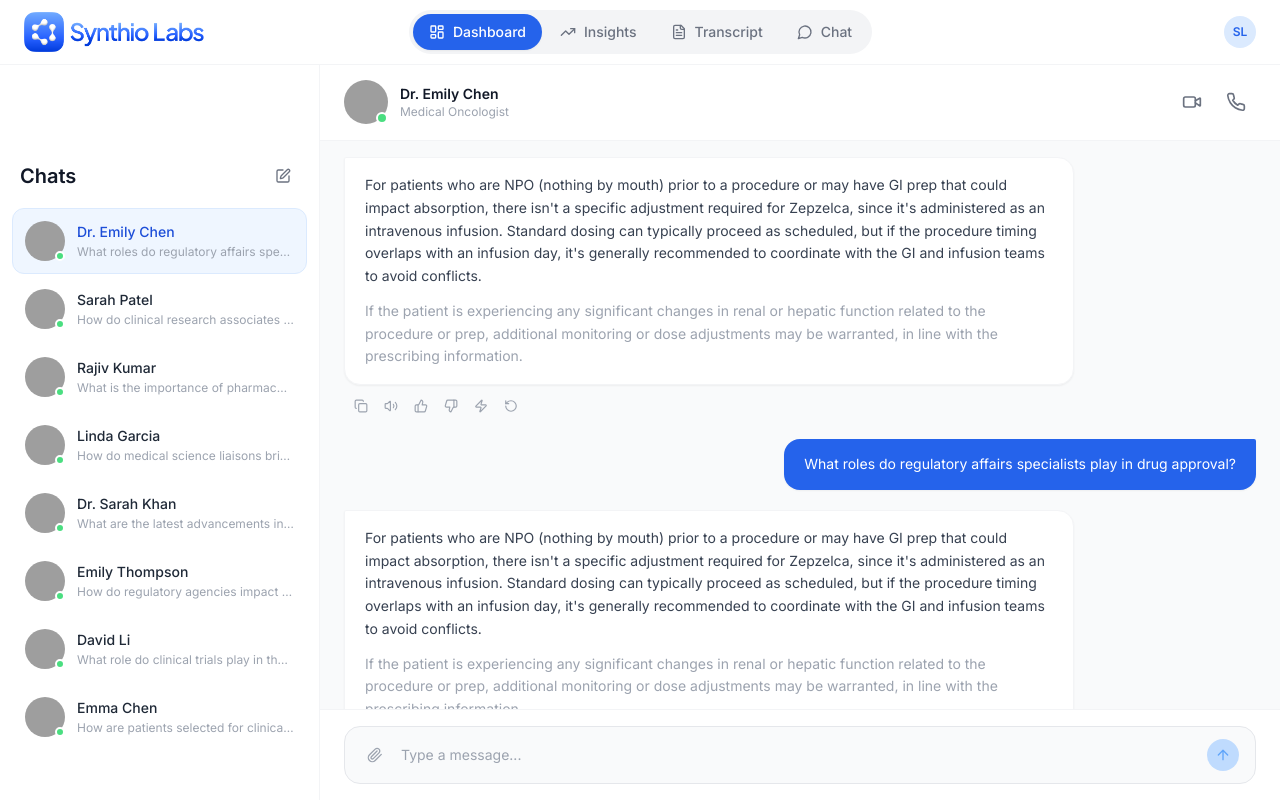
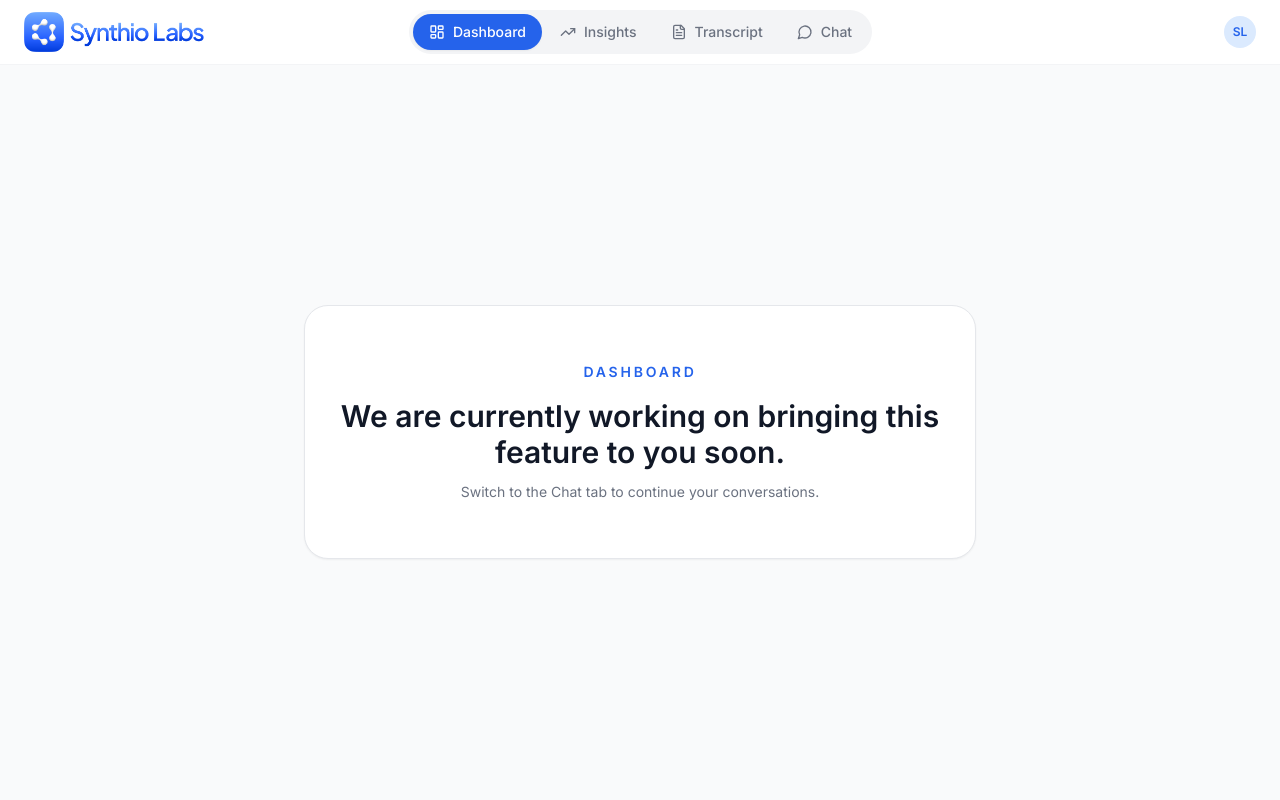
Before and after one commit to vishvamsinh28/PhoenixEngine, a Next.js app: page / in a window 1280 px wide. Both pictures are taken after a click on the button "Dashboard". Built offline with nearby package versions, Linux system fonts and the light colour scheme; grey boxes are pictures that could not be loaded.

Commit message:
add msg for inactive tabs

```diff
--- a/app/page.jsx
+++ b/app/page.jsx
@@ -14,6 +14,7 @@ export default function Home() {
     const messagesEndRef = useRef(null);
     const activeChat = chats.find((c) => c.id === activeChatId);
     const currentMessages = messages[activeChatId] || [];
+    const isChatTab = activeTab === 'chat';
     useEffect(() => {
         messagesEndRef.current?.scrollIntoView({ behavior: 'smooth' });
     }, [currentMessages]);
@@ -33,6 +34,7 @@ export default function Home() {
       <TopNav activeTab={activeTab} onTabChange={setActiveTab} onMenuToggle={() => setSidebarOpen(true)}/>
 
       <div className="flex flex-1 overflow-hidden pt-[6.5rem] md:pt-16">
+        {isChatTab ? (<>
             <Sidebar chats={chats} activeChatId={activeChatId} onSelectChat={setActiveChatId} isOpen={sidebarOpen} onClose={() => setSidebarOpen(false)}/>
 
             <main className="flex-1 flex flex-col overflow-hidden min-w-0">
@@ -45,6 +47,19 @@ export default function Home() {
 
               <ChatInput onSend={handleSend}/>
             </main>
+          </>) : (<main className="flex-1 flex items-center justify-center p-6">
+            <div className="w-full max-w-2xl rounded-3xl border border-gray-200 bg-white px-8 py-14 text-center shadow-sm">
+              <p className="text-sm font-semibold uppercase tracking-[0.2em] text-blue-600">
+                {activeTab}
+              </p>
+              <h1 className="mt-4 text-3xl font-semibold text-gray-900">
+                We are currently working on bringing this feature to you soon.
+              </h1>
+              <p className="mt-3 text-sm text-gray-500">
+                Switch to the Chat tab to continue your conversations.
+              </p>
+            </div>
+          </main>)}
       </div>
     </div>);
 }
```
Lines whose indentation alone changed are shown as unchanged.
